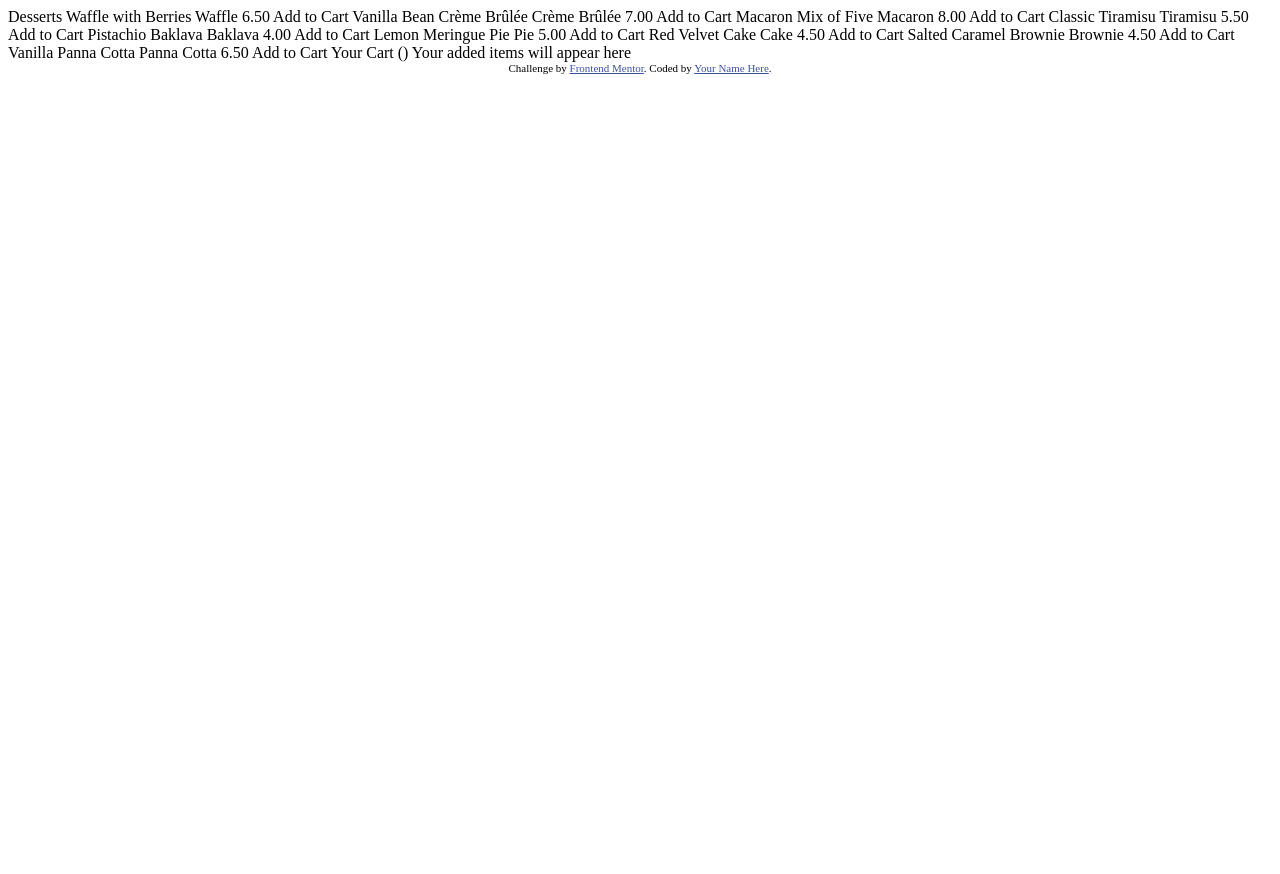
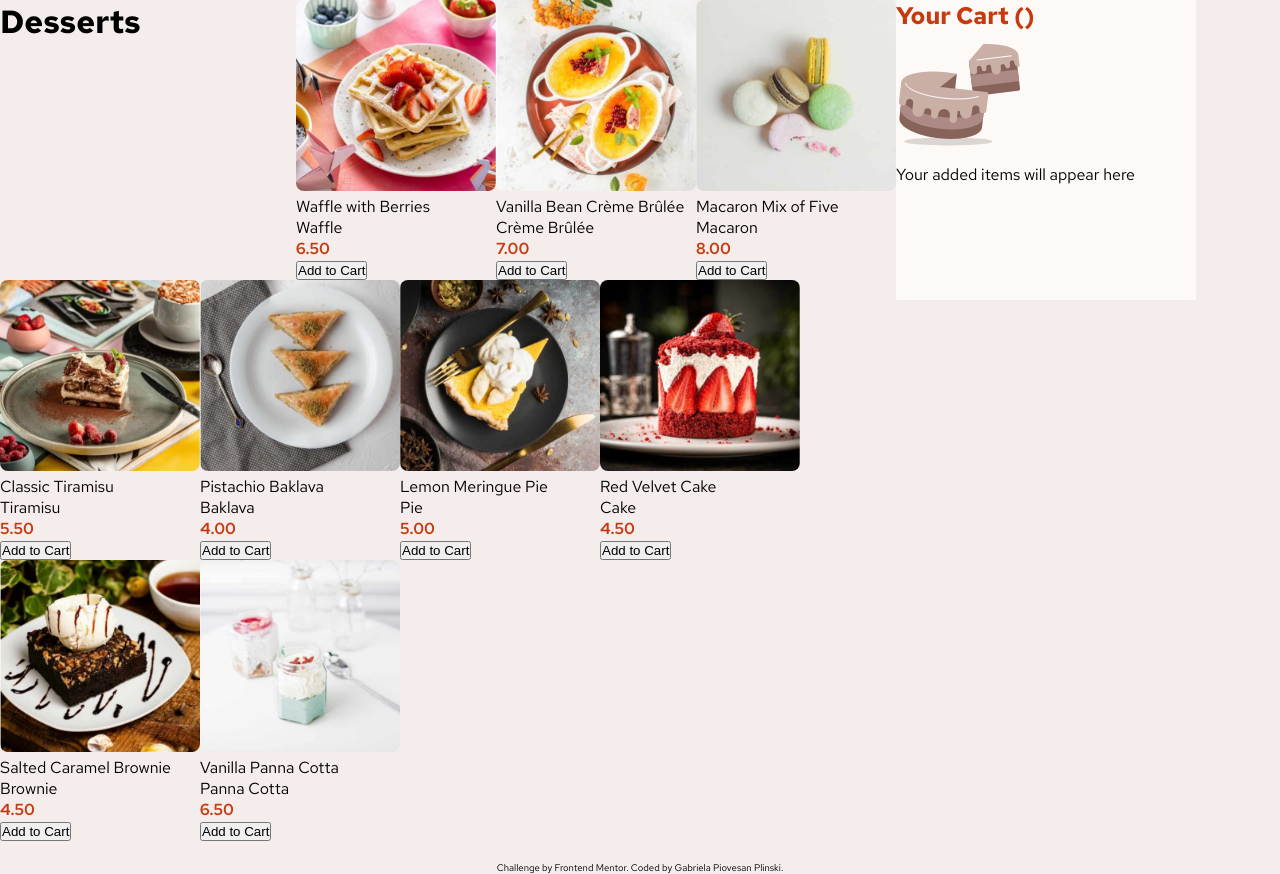
Before and after one commit to gabrielaplinski/product-cart, a plain HTML site: page index.html in a window 1280 px wide. Before the commit the page ends 800 px from the top, so only its background shows below. Drawn offline with Linux system fonts and the light colour scheme.

Commit message:
inicio styles/html

```diff
--- a/index.html
+++ b/index.html
@@ -2,73 +2,92 @@
 <html lang="en">
 <head>
   <meta charset="UTF-8">
-  <meta name="viewport" content="width=device-width, initial-scale=1.0"> <!-- displays site properly based on user's device -->
+  <meta name="viewport" content="width=device-width, initial-scale=1.0">
 
   <link rel="icon" type="image/png" sizes="32x32" href="./assets/images/favicon-32x32.png">
 
-  <title>Frontend Mentor | Product list with cart</title>
+  <title>Product list with cart | Gabriela Piovesan Plinski</title>
 
-  <!-- Feel free to remove these styles or customise in your own stylesheet 👍 -->
-  <style>
-    .attribution { font-size: 11px; text-align: center; }
-    .attribution a { color: hsl(228, 45%, 44%); }
-  </style>
+  <link rel="stylesheet" href="styles/style.css">
 </head>
 <body>
 
-  Desserts
+  <main class="shop">
+    <h1>Desserts</h1>
+    <div>
+      <img src="assets/images/image-waffle-desktop.jpg" alt="Waffle with Sugar and Strawberries">
+      <p class="dessert">Waffle with Berries</p>
+      <p class="item">Waffle</p>
+      <p class="price">6.50</p>
+      <button>Add to Cart</button>
+    </div>
+    <div>
+      <img src="assets/images/image-creme-brulee-desktop.jpg" alt="Bean Crème Brûlée">
+      <p class="description">Vanilla Bean Crème Brûlée</p>
+      <p class="item">Crème Brûlée</p>
+      <p class="price">7.00</p>
+      <button>Add to Cart</button>
+    </div>
+    <div>
+      <img src="assets/images/image-macaron-desktop.jpg" alt="Five Colored Macaron">
+      <p class="description">Macaron Mix of Five</p>
+      <p class="item">Macaron</p>
+      <p class="price">8.00</p>
+      <button>Add to Cart</button>
+    </div>
+    <div>
+      <img src="assets/images/image-tiramisu-desktop.jpg" alt="Tiramisu With Berries">
+      <p class="description">Classic Tiramisu</p>
+      <p class="item">Tiramisu</p>
+      <p class="price">5.50</p>
+      <button>Add to Cart</button>
+    </div>
+    <div>
+      <img src="assets/images/image-baklava-desktop.jpg" alt="Three Pistachio Baklava">
+      <p class="description">Pistachio Baklava</p>
+      <p class="item">Baklava</p>
+      <p class="price">4.00</p>
+      <button>Add to Cart</button>
+    </div>
+    <div>
+      <img src="assets/images/image-meringue-desktop.jpg" alt="Lemon and Meringue Pie">
+      <p class="description">Lemon Meringue Pie</p>
+      <p class="item">Pie</p>
+      <p class="price">5.00</p>
+      <button>Add to Cart</button>
+    </div>
+    <div>
+      <img src="assets/images/image-cake-desktop.jpg" alt="Red Velvet Cake With Strawberries">
+      <p class="description">Red Velvet Cake</p>
+      <p class="item">Cake</p>
+      <p class="price">4.50</p>
+      <button>Add to Cart</button>
+    </div>
+    <div>
+      <img src="assets/images/image-brownie-desktop.jpg" alt="Salted Caramel Brownie With Ice Cream">
+      <p class="description">Salted Caramel Brownie</p>
+      <p class="item">Brownie</p>
+      <p class="price">4.50</p>
+      <button>Add to Cart</button>
+    </div>
+    <div>
+      <img src="assets/images/image-panna-cotta-desktop.jpg" alt="Vanilla Panna Cotta">
+      <p class="description">Vanilla Panna Cotta</p>
+      <p class="item">Panna Cotta</p>
+      <p class="price">6.50</p>
+      <button>Add to Cart</button>
+    </div>
+  </main>
 
-  Waffle with Berries
-  Waffle
-  6.50
-  Add to Cart
+  <aside class="cart">
+    <h2>Your Cart (<!-- Quantity -->)</h2>
+    <img src="assets/images/illustration-empty-cart.svg" alt="">
+    <p>Your added items will appear here</p>
+  </aside>
 
-  Vanilla Bean Crème Brûlée
-  Crème Brûlée
-  7.00
-  Add to Cart
-
-  Macaron Mix of Five
-  Macaron
-  8.00
-  Add to Cart
-
-  Classic Tiramisu
-  Tiramisu
-  5.50
-  Add to Cart
-
-  Pistachio Baklava
-  Baklava
-  4.00
-  Add to Cart
-
-  Lemon Meringue Pie
-  Pie
-  5.00
-  Add to Cart
-
-  Red Velvet Cake
-  Cake
-  4.50
-  Add to Cart
-
-  Salted Caramel Brownie
-  Brownie
-  4.50
-  Add to Cart
-
-  Vanilla Panna Cotta
-  Panna Cotta
-  6.50
-  Add to Cart
-
-  Your Cart (<!-- Quantity -->)
-  Your added items will appear here
-
-  <div class="attribution">
+  <footer class="attribution">
     Challenge by <a href="https://www.frontendmentor.io?ref=challenge">Frontend Mentor</a>.
-    Coded by <a href="#">Your Name Here</a>.
-  </div>
+    Coded by <a href="#">Gabriela Piovesan Plinski</a>.
+  </footer>
 </body>
 </html>
--- /dev/null
+++ b/styles/style.css
@@ -0,0 +1,80 @@
+@charset "UTF-8";
+
+@import url('https://fonts.googleapis.com/css2?family=Red+Hat+Text:ital,wght@0,300..700;1,300..700&display=swap');
+
+/* Weights: 400, 600, 700 */
+
+:root {
+    --cred: hsl(14, 86%, 42%);
+    --cgreen: hsl(159, 69%, 38%);
+    --rose50: hsl(20, 50%, 98%);
+    --rose100: hsl(13, 31%, 94%);
+    --rose300: hsl(14, 25%, 72%);
+    --rose400: hsl(7, 20%, 60%);
+    --rose500: hsl(12, 20%, 44%);
+    --rose900: hsl(14, 65%, 9%);
+}
+
+* {
+    margin: 0;
+    padding: 0;
+    box-sizing: border-box;
+}
+
+html, body {
+    font-family: "Red Hat Text", sans-serif;
+    background-color: var(--rose100);
+}
+
+body {
+    display: flex;
+    align-content: flex-start;
+    flex-wrap: wrap;
+}
+
+main {
+    width: 70%;
+    display: flex;
+    flex-wrap: wrap;
+}
+
+main h1 {
+    flex-grow: 1;
+}
+
+div img {
+    width: 200px;
+    border-radius: 8px;
+}
+
+p.price {
+    color: var(--cred);
+    font-weight: 600;
+}
+
+aside {
+    background-color: var(--rose50);
+    width: 300px;
+    height: 300px;
+}
+
+aside h2 {
+    color: var(--cred);
+}
+
+footer {
+    width: 100%;
+    font-size: 0.6em;
+    padding-top: 20px;
+    text-align: center;
+    flex-grow: 1;
+}
+
+footer a {
+    text-decoration: none;
+    color: black;
+}
+
+footer a:hover {
+    text-decoration: underline;
+}
```
